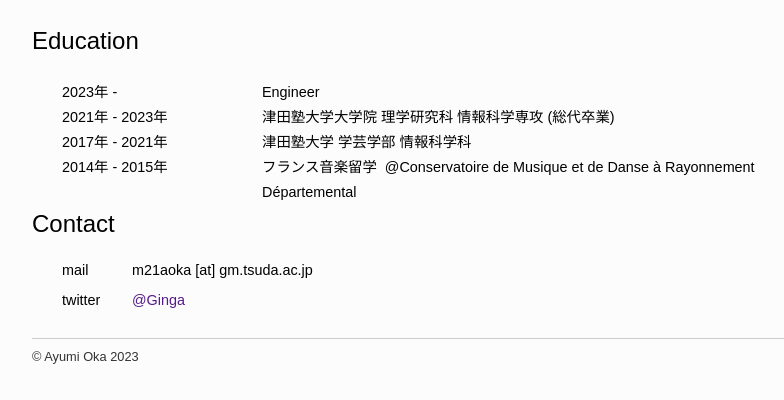
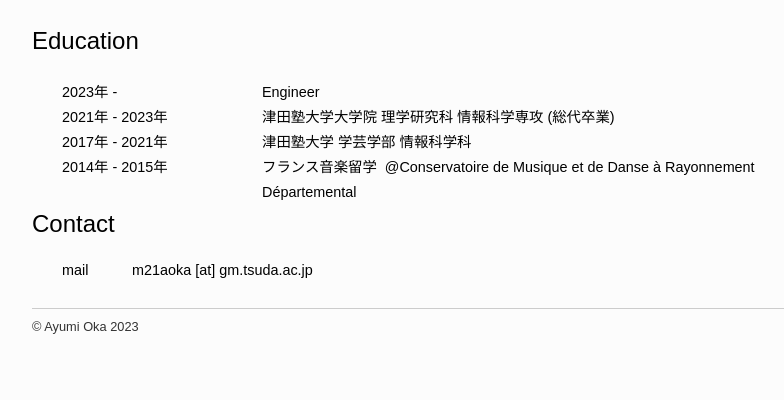
Before and after one commit to GingaSystem/portfolio, a plain HTML site: page profile.html in a window 1280 px wide. Shown: the part 332-732 px from the top of the page, without its empty margins (208-992 px from the left). Drawn offline with nearby package versions, Linux system fonts and the light colour scheme; a script that the page names is missing.

Commit message:
Update profile.html

```diff
--- a/profile.html
+++ b/profile.html
@@ -69,7 +69,6 @@
             <h2>Contact</h2>
             <div class="content" id="contact">
                 <p>mail <span class="right">m21aoka [at] gm.tsuda.ac.jp</span></p>
-                <p>twitter <span class="right"><a href="">@Ginga</a></span></p>
             </div>
         </div>
         <div class="footer">
```
